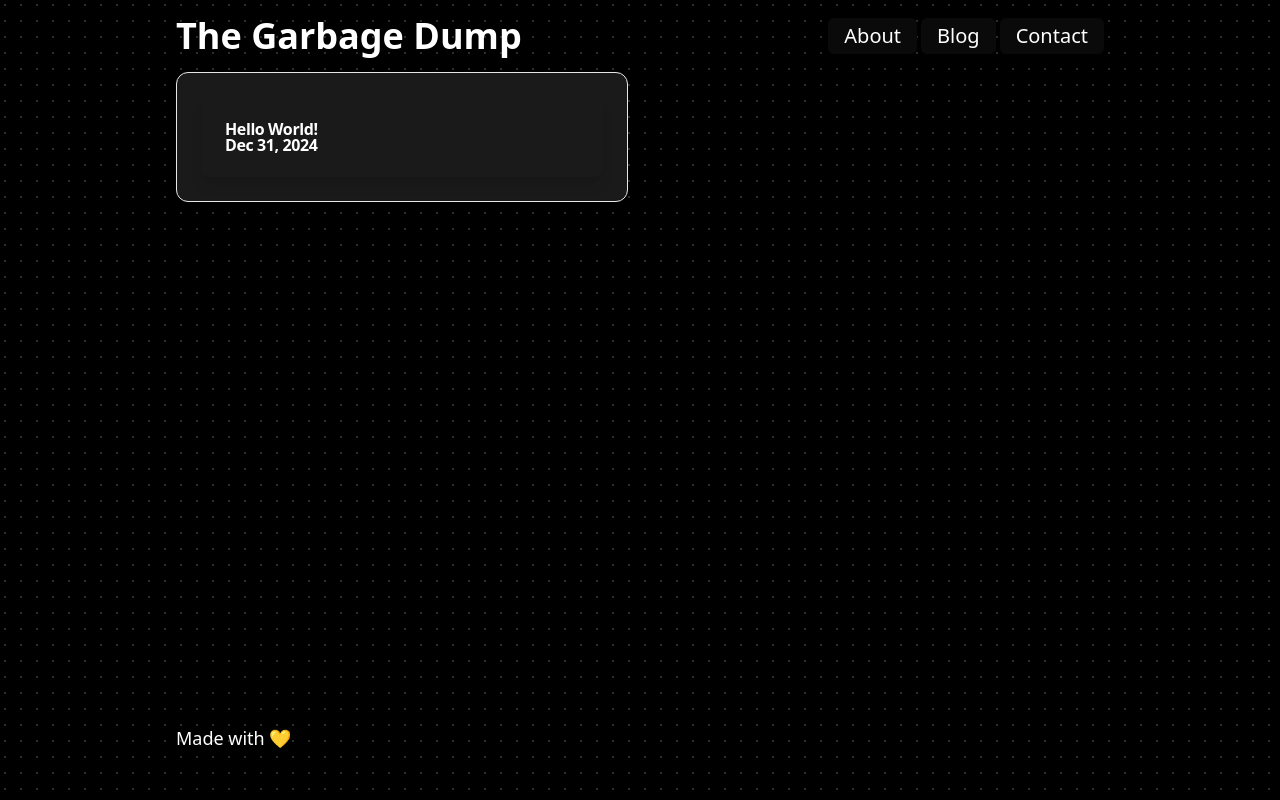
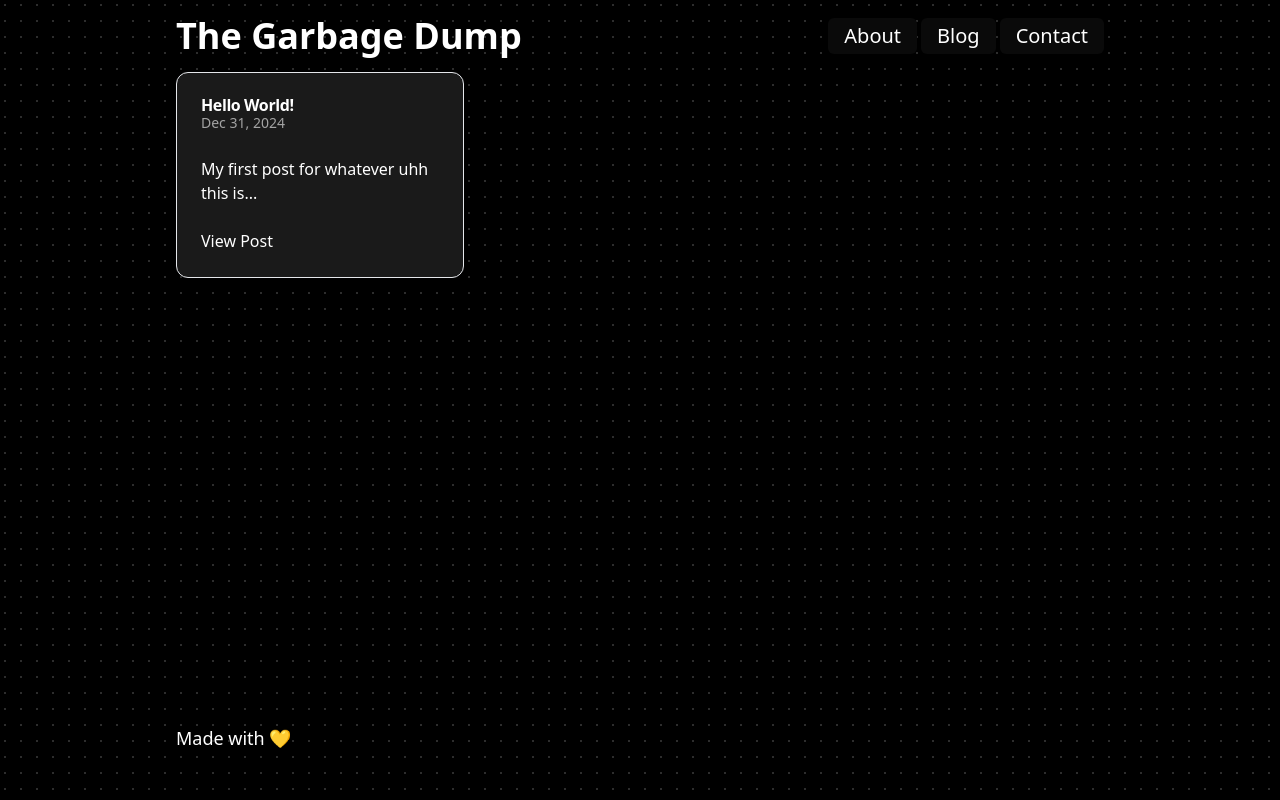
Before and after one commit to Steven-UY/personal-blog, a Next.js app: page / in a window 1280 px wide. Built offline with nearby package versions, Linux system fonts and the light colour scheme.

Commit message:
changes made to postcard component

```diff
--- a/src/app/page.tsx
+++ b/src/app/page.tsx
@@ -8,7 +8,7 @@ export default function Home() {
   console.log(postMetadata);
   return (
     <main>
-      <div className="postsContainer">
+      <div className="grid grid-cols-3 gap-8">
         {postMetadata.map((post, postIndex) => {
           return(
             <PostCard key={postIndex} post={post}></PostCard>
--- a/src/components/PostCard.tsx
+++ b/src/components/PostCard.tsx
@@ -21,15 +21,19 @@ const PostCard: React.FC<PostCardProps> = ( {post} ) => {
     return (
         <Card>
             <CardHeader>
-                <CardTitle>
-                <Link href={`/post/${post.slug}`}>
-                <div className="postCard">
-                    <h3>{post.title}</h3>
-                    <p>{post.date}</p>
+                <div>
+                    <CardTitle>{post.title}</CardTitle>
+                    <CardDescription>{post.date}</CardDescription>
                 </div>
+            </CardHeader>
+            <CardContent>
+                <p>My first post for whatever uhh this is...</p>
+            </CardContent>
+            <CardFooter>
+                <Link href = {`/post/${post.slug}`}>
+                    <button>View Post</button>
                 </Link>
-                </CardTitle>
-            </CardHeader>
+            </CardFooter>
         </Card>
     )
 }
```
